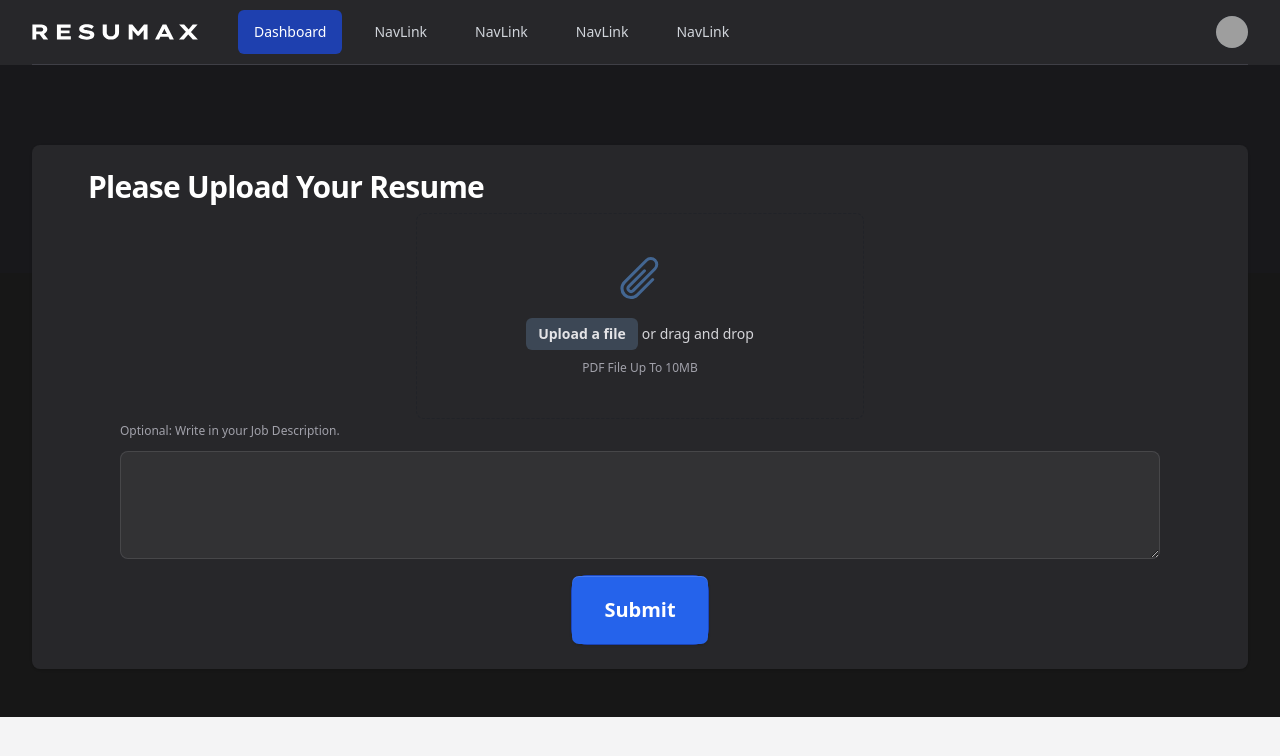
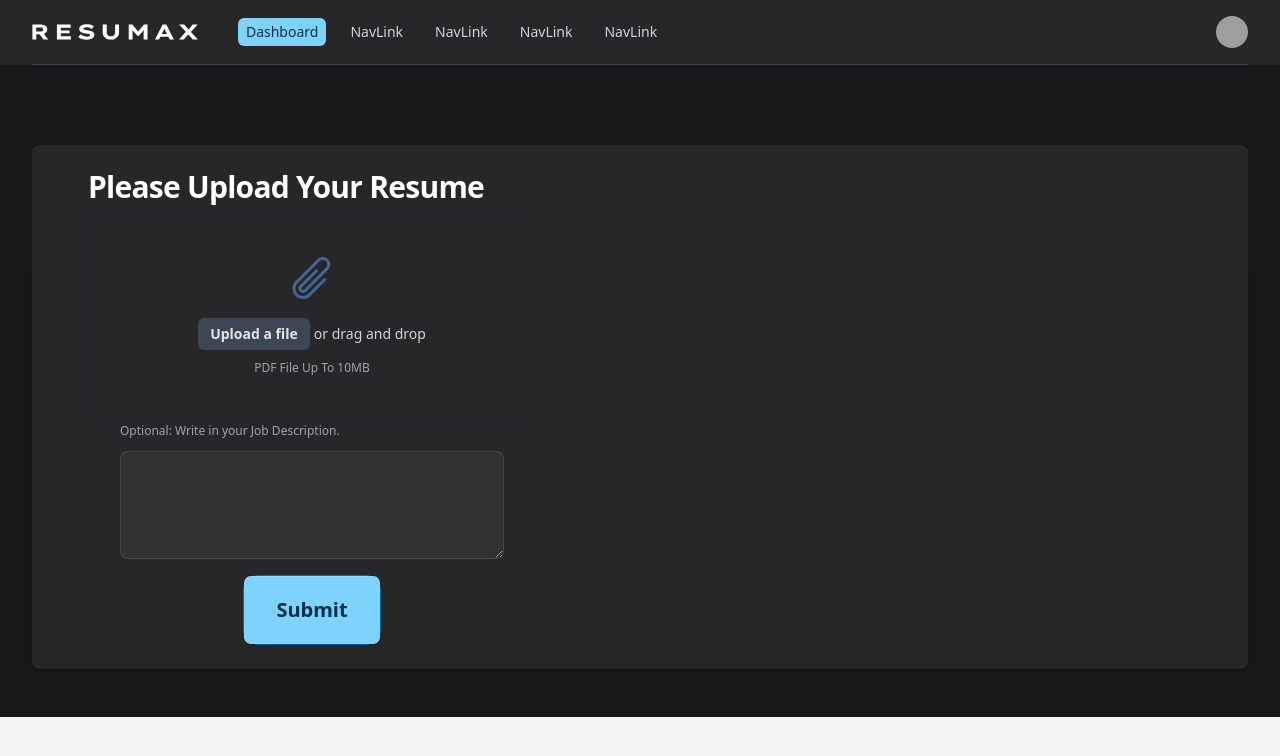
Before and after one commit to VincentLeVo/ResuMax, a Next.js app: page / in a window 1280 px wide. Shown: the top 756 px of the page. Built offline with nearby package versions, Linux system fonts and the light colour scheme; grey boxes are pictures that could not be loaded; a web font is replaced by a local one.

Commit message:
- MAde Sky buttons look nicer. - Fixed the truthy classname

```diff
--- a/src/components/Button.jsx
+++ b/src/components/Button.jsx
@@ -131,7 +131,7 @@ const styles = {
       '[--btn-icon:theme(colors.white/60%)] data-[active]:[--btn-icon:theme(colors.white/80%)] data-[hover]:[--btn-icon:theme(colors.white/80%)]',
     ],
     sky: [
-      'text-white [--btn-hover-overlay:theme(colors.white/10%)] [--btn-bg:theme(colors.sky.500)] [--btn-border:theme(colors.sky.600/80%)]',
+      'text-sky-950 [--btn-hover-overlay:theme(colors.white/10%)] [--btn-bg:theme(colors.sky.300)] [--btn-border:theme(colors.sky.600/80%)]',
       '[--btn-icon:theme(colors.white/60%)] data-[active]:[--btn-icon:theme(colors.white/80%)] data-[hover]:[--btn-icon:theme(colors.white/80%)]',
     ],
     blue: [
--- a/src/components/Card.jsx
+++ b/src/components/Card.jsx
@@ -21,7 +21,7 @@ export function Card({
           <Subheading>{title}</Subheading>
         </div>
       )}
-      <div className={!bleedContent && 'px-4 py-5 sm:p-6'}>{children}</div>
+      <div className={!bleedContent ? 'px-4 py-5 sm:p-6' : ''}>{children}</div>
     </div>
   )
 }
--- a/src/components/Navbar.jsx
+++ b/src/components/Navbar.jsx
@@ -18,7 +18,7 @@ const user = {
     'https://images.unsplash.com/photo-1472099645785-5658abf4ff4e?ixlib=rb-1.2.1&ixid=eyJhcHBfaWQiOjEyMDd9&auto=format&fit=facearea&facepad=2&w=256&h=256&q=80',
 }
 const navigation = [
-  { name: 'Dashboard', href: '#', current: true },
+  { name: 'Dashboard', href: '/', current: true },
   { name: 'NavLink', href: '#', current: false },
   { name: 'NavLink', href: '#', current: false },
   { name: 'NavLink', href: '#', current: false },
@@ -66,9 +66,9 @@ export function Navbar({ children }) {
                             aria-current={item.current ? 'page' : undefined}
                             className={clsx(
                               item.current
-                                ? 'bg-blue-800 text-white'
-                                : 'text-gray-300 hover:bg-blue-700/50 hover:text-white',
-                              'rounded-md px-4 py-3 text-sm font-medium',
+                                ? 'bg-sky-300 text-sky-950'
+                                : 'text-gray-300 hover:bg-sky-700/50 hover:text-white',
+                              'rounded-md px-2 py-1 text-sm font-medium',
                             )}
                           >
                             {item.name}
--- a/src/components/UploadResume.jsx
+++ b/src/components/UploadResume.jsx
@@ -64,7 +64,7 @@ export function UploadResume() {
   }
 
   return (
-    <Container>
+    <Container className="max-w-lg">
       <div className="md:flex md:items-center md:justify-between">
         <div className="min-w-0 flex-1">
           <h2 className="text-2xl font-bold leading-7 text-white sm:truncate sm:text-3xl sm:tracking-tight">
@@ -149,7 +149,7 @@ export function UploadResume() {
           setJobDescription={setJobDescription}
         />
         <div className="flex justify-center">
-          <Button type="submit" color="blue" size="large" className="mt-4">
+          <Button type="submit" color="sky" size="large" className="mt-4">
             Submit
           </Button>
         </div>
```
Also changed, not shown: CleanShot 2024-10-17 at 22.41.37.png (deleted).
